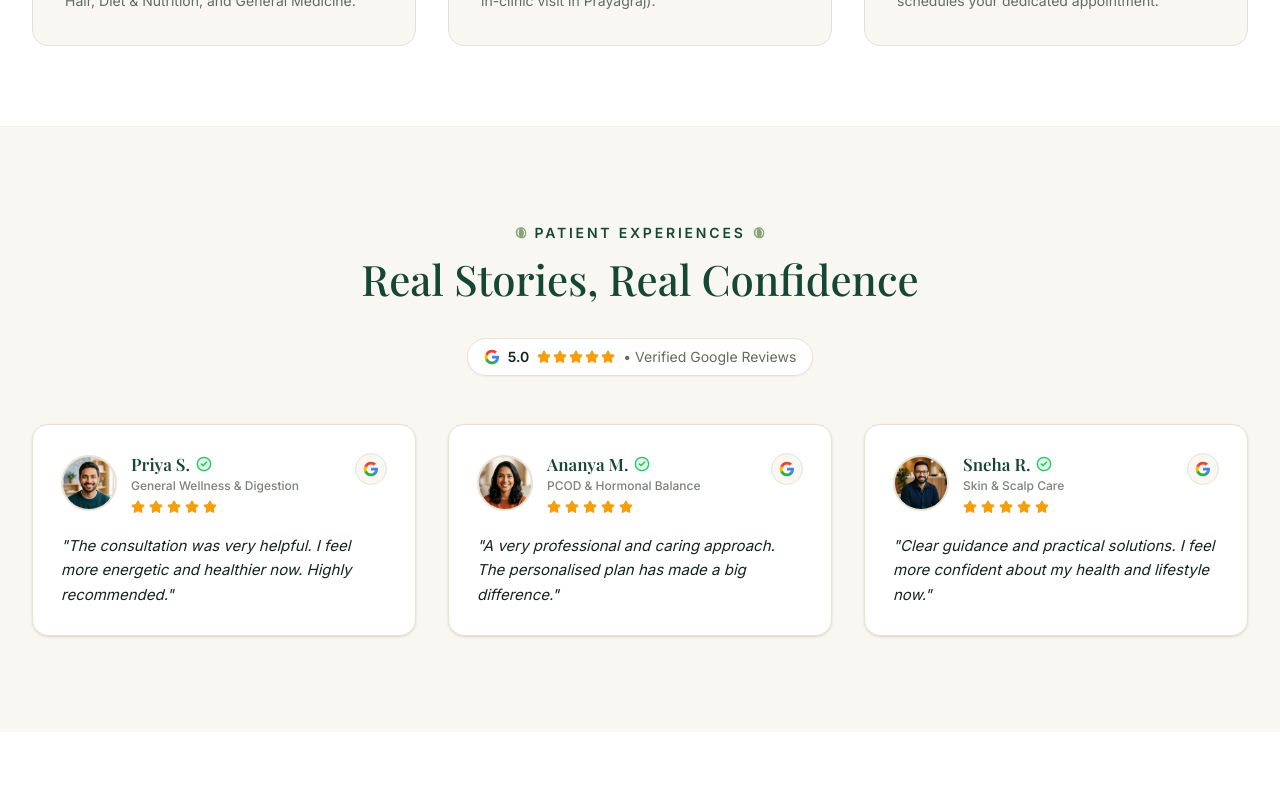
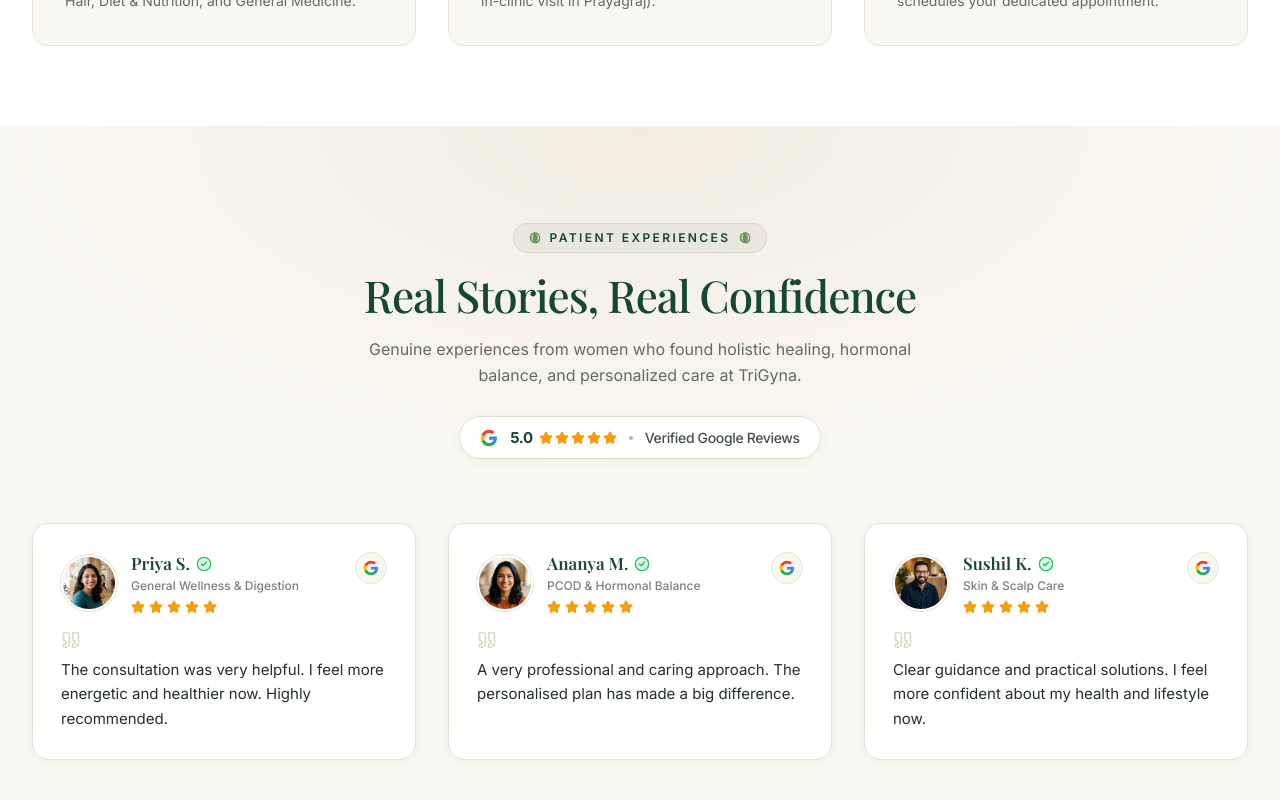
Before and after one commit to awenueglobalsoftwaresolutions-org/TriGyna-website, a Next.js app: page / in a window 1280 px wide. Shown: the part 4540-5340 px from the top of the page. Built offline with nearby package versions, Linux system fonts and the light colour scheme.

Commit message:
PATIENT EXPERIENCES / Testimonials section ka header aur trust bar bilkul Ultra-Premium, Clean and Clear kar diya gaya hai.

```diff
--- a/src/components/sections/PatientExperiencesSection.tsx
+++ b/src/components/sections/PatientExperiencesSection.tsx
@@ -1,47 +1,76 @@
 import React from "react";
 import Image from "next/image";
-import { Star, CheckCircle2 } from "lucide-react";
+import { Star, CheckCircle2, Quote } from "lucide-react";
 import { testimonialsData } from "@/data/testimonialsData";
-import SectionHeading from "@/components/ui/SectionHeading";
+import { BotanicalLeaf } from "@/components/ui/BotanicalFlourish";
 import { GoogleIcon } from "@/components/ui/BrandIcons";
 
 export default function PatientExperiencesSection() {
   return (
-    <section className="py-16 sm:py-24 bg-[#F9F7F1]">
-      <div className="max-w-7xl mx-auto px-4 sm:px-6 lg:px-8">
-        <SectionHeading
-          eyebrow="PATIENT EXPERIENCES"
-          title="Real Stories, Real Confidence"
-          align="center"
-          className="mb-8"
-        />
+    <section className="py-16 sm:py-24 bg-[#F9F7F1] relative overflow-hidden border-b border-[#E8E2D6]/40">
+      {/* Subtle ambient lighting */}
+      <div
+        className="absolute top-0 left-1/2 -translate-x-1/2 w-full max-w-7xl h-80 bg-[radial-gradient(ellipse_at_top,_rgba(234,223,207,0.45),_transparent_70%)] pointer-events-none"
+        aria-hidden="true"
+      />
 
-        {/* Google Reviews Trust Bar */}
-        <div className="flex items-center justify-center mb-10 sm:mb-12">
-          <div className="inline-flex items-center gap-2 bg-white px-4 py-2 rounded-full border border-[#E8E2D6] shadow-xs text-xs sm:text-sm">
-            <GoogleIcon className="w-4 h-4 flex-shrink-0" />
-            <span className="font-semibold text-[#17221D]">5.0</span>
-            <div className="flex items-center gap-0.5 text-[#F59E0B]">
-              {[...Array(5)].map((_, i) => (
-                <Star key={i} className="w-3.5 h-3.5 fill-[#F59E0B] text-[#F59E0B]" />
-              ))}
+      <div className="relative max-w-7xl mx-auto px-4 sm:px-6 lg:px-8">
+        {/* Premium Clean Header */}
+        <div className="text-center max-w-3xl mx-auto mb-12 sm:mb-16">
+          {/* Eyebrow */}
+          <div className="inline-flex items-center gap-2 px-3.5 py-1.5 rounded-full bg-[#154734]/5 border border-[#154734]/10 mb-4">
+            <BotanicalLeaf className="w-3.5 h-3.5 text-[#6B8F5B]" />
+            <span className="text-[11px] sm:text-xs font-semibold tracking-[0.2em] uppercase text-[#154734]">
+              PATIENT EXPERIENCES
+            </span>
+            <BotanicalLeaf className="w-3.5 h-3.5 text-[#6B8F5B]" />
+          </div>
+
+          {/* Main Title */}
+          <h2 className="font-serif text-3xl sm:text-4xl md:text-[44px] text-[#154734] leading-[1.2] font-medium tracking-tight">
+            Real Stories, Real Confidence
+          </h2>
+
+          {/* Reassuring Subtitle */}
+          <p className="mt-3.5 text-sm sm:text-base text-[#626B63] max-w-xl mx-auto leading-relaxed">
+            Genuine experiences from women who found holistic healing, hormonal balance, and personalized care at TriGyna.
+          </p>
+
+          {/* Ultra-Clean & Clear Trust Badge */}
+          <div className="mt-6 sm:mt-7 flex items-center justify-center">
+            <div className="inline-flex items-center gap-2.5 sm:gap-3 bg-white/95 backdrop-blur-xs px-4 sm:px-5 py-2 sm:py-2.5 rounded-full border border-[#E2DBD0] shadow-[0_2px_12px_rgba(21,71,52,0.05)] hover:shadow-[0_4px_16px_rgba(21,71,52,0.08)] hover:border-[#6B8F5B]/30 transition-all duration-300">
+              <GoogleIcon className="w-4 h-4 sm:w-[18px] sm:h-[18px] shrink-0" />
+              <div className="flex items-center gap-1.5">
+                <span className="font-bold text-sm sm:text-[15px] text-[#154734] tracking-tight">
+                  5.0
+                </span>
+                <div className="flex items-center gap-0.5 text-[#F59E0B]">
+                  {[...Array(5)].map((_, i) => (
+                    <Star key={i} className="w-3.5 h-3.5 fill-[#F59E0B] text-[#F59E0B]" />
+                  ))}
+                </div>
+              </div>
+              <span className="w-1 h-1 rounded-full bg-[#B8B1A2]" aria-hidden="true" />
+              <span className="text-xs sm:text-sm font-medium text-[#465048] tracking-tight">
+                Verified Google Reviews
+              </span>
             </div>
-            <span className="text-[#626B63] hidden sm:inline">• Verified Google Reviews</span>
           </div>
         </div>
 
+        {/* Testimonial Cards Grid */}
         <div className="grid grid-cols-1 md:grid-cols-3 gap-6 sm:gap-8">
           {testimonialsData.map((item) => (
             <div
               key={item.id}
-              className="bg-white rounded-2xl p-6 sm:p-7 border border-[#E8E2D6] shadow-sm hover:shadow-md hover:border-[#6B8F5B]/40 transition-all duration-300 flex flex-col justify-between"
+              className="group bg-white rounded-2xl p-6 sm:p-7 border border-[#E8E2D6] shadow-[0_2px_12px_rgba(21,71,52,0.03)] hover:shadow-[0_8px_24px_rgba(21,71,52,0.07)] hover:border-[#6B8F5B]/40 transition-all duration-300 flex flex-col justify-between relative"
             >
               <div>
-                {/* Header: Profile Image + Patient Name + Service + Rating + Google Icon */}
+                {/* Header: Profile Image + Patient Details + Google Review Mark */}
                 <div className="flex items-start justify-between gap-3 mb-4">
                   <div className="flex items-center gap-3.5">
                     {/* Profile Image (Avatar) */}
-                    <div className="relative w-12 h-12 sm:w-14 sm:h-14 rounded-full overflow-hidden border-2 border-[#E8E2D6] flex-shrink-0 bg-[#EADFCF]">
+                    <div className="relative w-12 h-12 sm:w-14 sm:h-14 rounded-full overflow-hidden border-2 border-white ring-1 ring-[#E8E2D6] flex-shrink-0 bg-[#EADFCF]">
                       <Image
                         src={item.avatar}
                         alt={item.name}
@@ -51,7 +80,7 @@ export default function PatientExperiencesSection() {
                       />
                     </div>
 
-                    {/* Patient Details (Beside Profile Image) */}
+                    {/* Patient Details */}
                     <div>
                       <div className="flex items-center gap-1.5">
                         <h3 className="font-semibold text-base sm:text-[17px] text-[#154734] leading-snug">
@@ -76,18 +105,21 @@ export default function PatientExperiencesSection() {
                     </div>
                   </div>
 
-                  {/* Google Icon */}
+                  {/* Google Icon Badge */}
                   <div
-                    className="w-8 h-8 rounded-full bg-[#F9F7F1] border border-[#E8E2D6] flex items-center justify-center flex-shrink-0"
-                    title="Google Review"
+                    className="w-8 h-8 rounded-full bg-[#F9F7F1] border border-[#E8E2D6] flex items-center justify-center flex-shrink-0 group-hover:border-[#6B8F5B]/30 transition-colors"
+                    title="Google Verified Review"
                   >
                     <GoogleIcon className="w-4 h-4" />
                   </div>
                 </div>
 
-                {/* Description Message / Quote */}
-                <p className="text-sm sm:text-[15px] text-[#17221D] leading-relaxed italic pt-1">
-                  &quot;{item.quote}&quot;
+                {/* Subtle Decorative Quote Icon */}
+                <Quote className="w-5 h-5 text-[#6B8F5B]/30 mb-2 shrink-0" aria-hidden="true" />
+
+                {/* Quote Text */}
+                <p className="text-sm sm:text-[15px] text-[#243029] leading-relaxed">
+                  {item.quote}
                 </p>
               </div>
             </div>
--- a/src/data/testimonialsData.ts
+++ b/src/data/testimonialsData.ts
@@ -13,7 +13,7 @@ export const testimonialsData: PatientTestimonial[] = [
     id: "test-1",
     name: "Priya S.",
     badge: "Verified Patient",
-    avatar: "/images/testimonials/patient-1.webp",
+    avatar: "/images/testimonials/patient-4.webp",
     quote:
       "The consultation was very helpful. I feel more energetic and healthier now. Highly recommended.",
     service: "General Wellness & Digestion",
@@ -31,7 +31,7 @@ export const testimonialsData: PatientTestimonial[] = [
   },
   {
     id: "test-3",
-    name: "Sneha R.",
+    name: "Sushil K.",
     badge: "Verified Patient",
     avatar: "/images/testimonials/patient-3.webp",
     quote:
```
